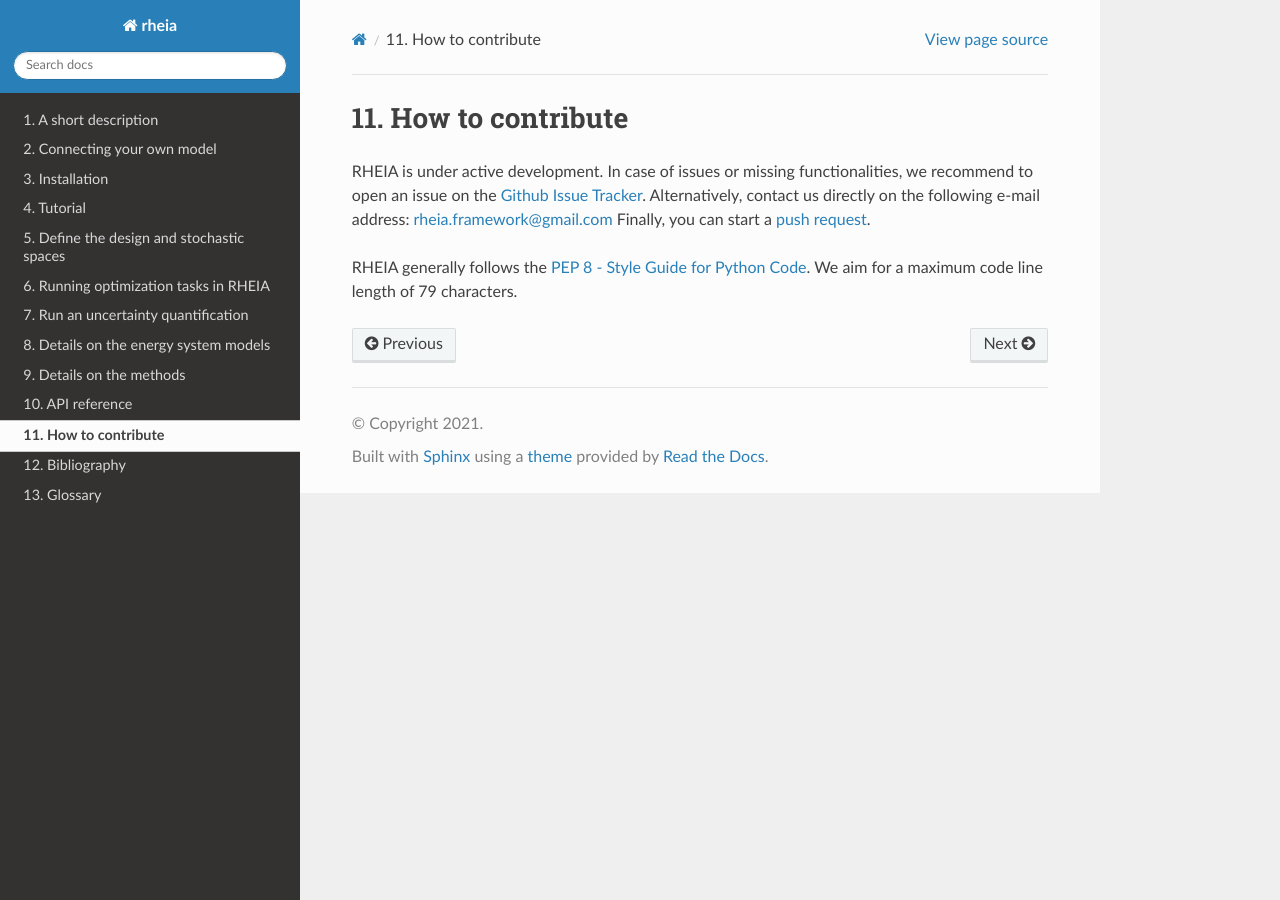
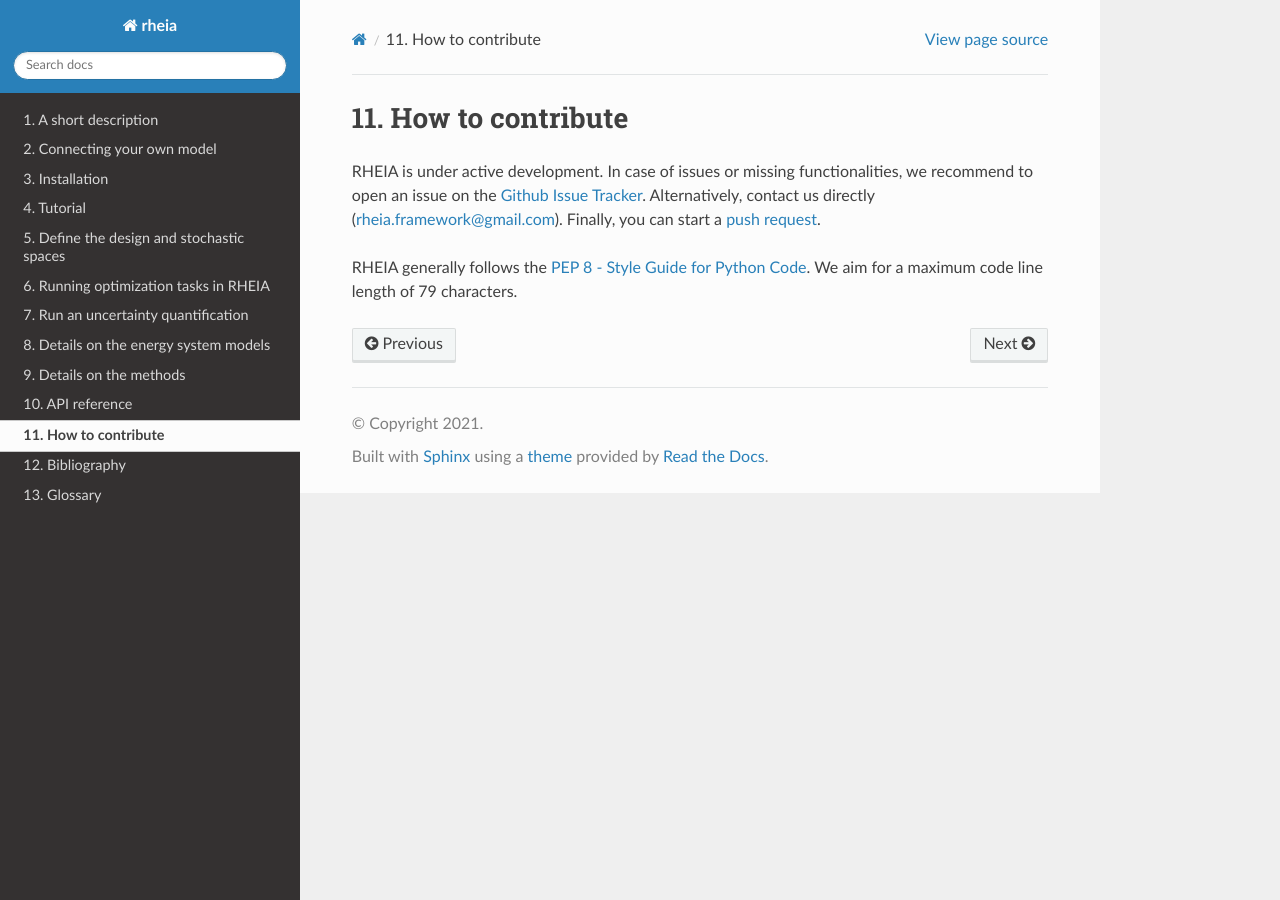
Before and after one commit to rheia-framework/RHEIA, a Sphinx documentation site: the page built from docs/sphinx/contribution.rst, in a window 1280 px wide. Built offline with Sphinx 7.4.7 and the Read the Docs theme 2.0.0, drawn with Linux system fonts in a browser that asks for light colours; pages that are not in the unit, such as notebooks, are missing from menus.

Commit message:
update format text contribution

```diff
--- a/docs/sphinx/contribution.rst
+++ b/docs/sphinx/contribution.rst
@@ -5,7 +5,7 @@ How to contribute
 
 RHEIA is under active development. In case of issues or missing functionalities,
 we recommend to open an issue on the `Github Issue Tracker <https://github.com/rheia-framework/RHEIA/issues>`_.
-Alternatively, contact us directly on the following e-mail address: rheia.framework@gmail.com
+Alternatively, contact us directly (rheia.framework@gmail.com).
 Finally, you can start a `push request <https://github.com/rheia-framework/RHEIA/pulls>`_.
 
 RHEIA generally follows the `PEP 8 - Style Guide for Python Code <https://www.python.org/dev/peps/pep-0008/>`_.
```
